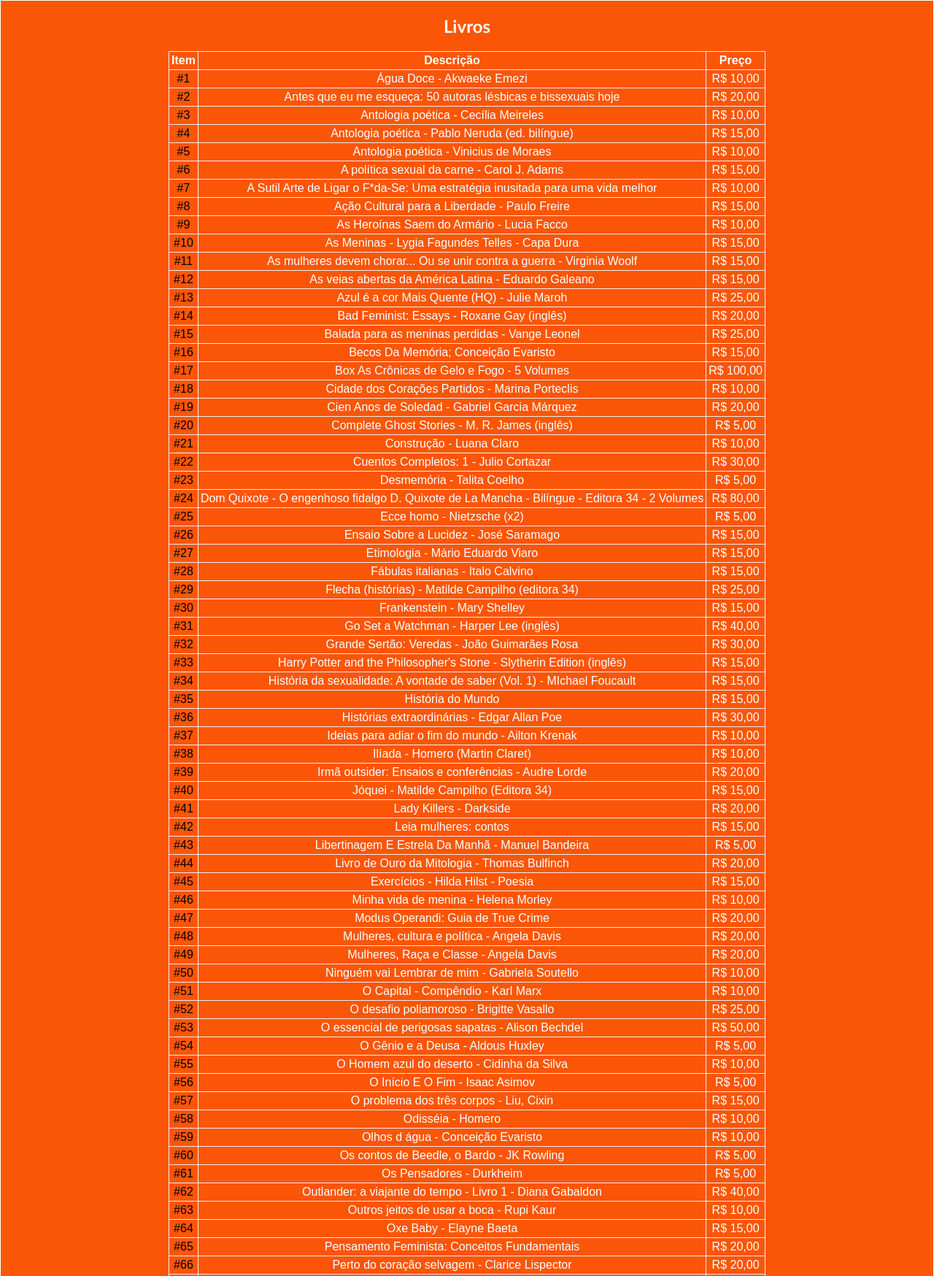
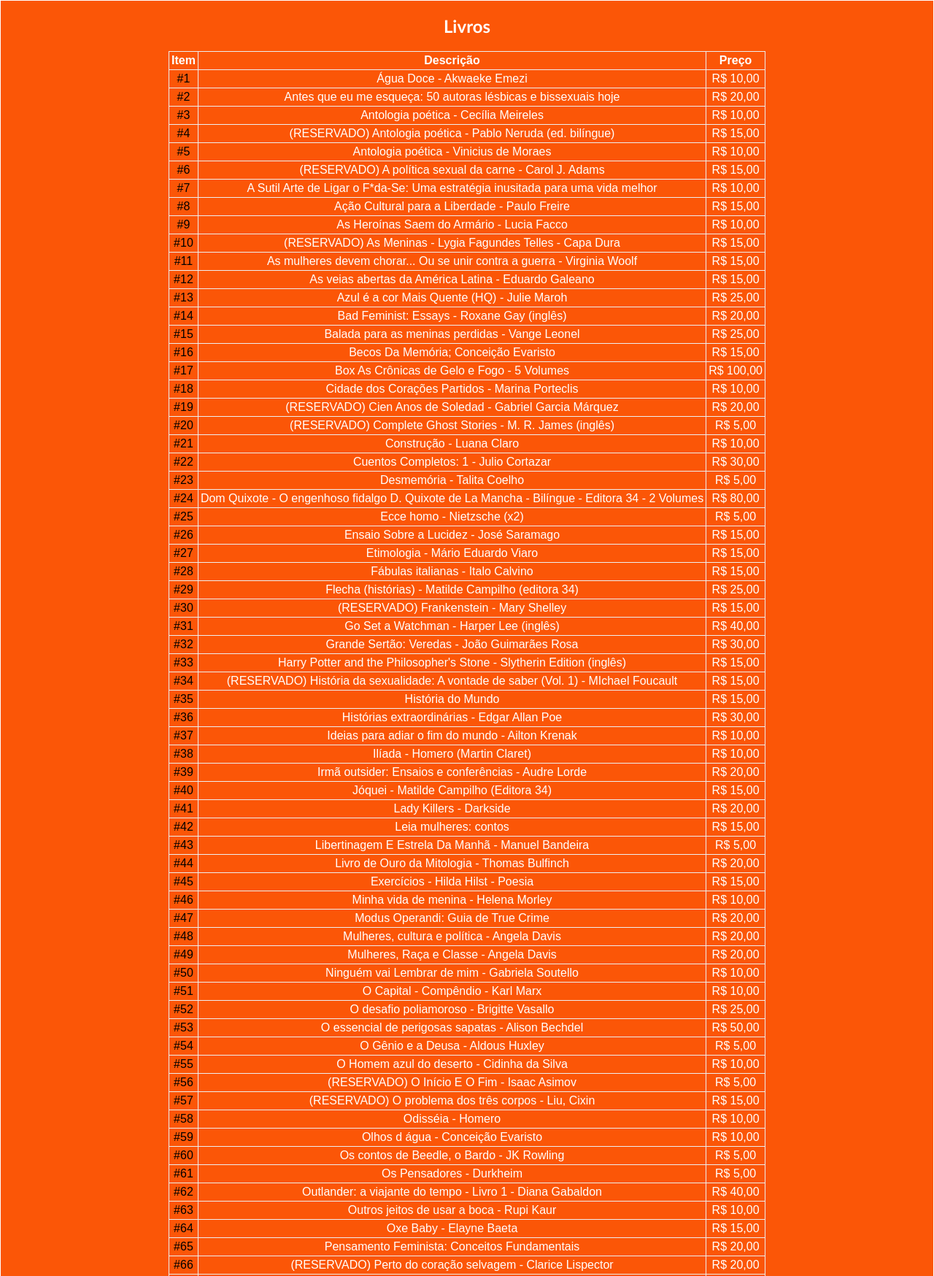
Before and after one commit to Hart-Luna/Bazar, a plain HTML site: page Vendas/index.html in a window 1280 px wide. Shown: the part 629-2377 px from the top of the page at 73% size. Drawn offline with Linux system fonts and the light colour scheme.

Commit message:
livrosvend

```diff
--- a/Vendas/index.html
+++ b/Vendas/index.html
@@ -159,7 +159,7 @@
                     <td>
                         <a href="Livros/antologia neruda.jpg" target="_blank" alt="Antologia Neruda">#4</a>
                     </td>
-                    <td> Antologia poética - Pablo Neruda (ed. bilíngue)</td>
+                    <td> (RESERVADO) Antologia poética - Pablo Neruda (ed. bilíngue)</td>
                     <td>R$ 15,00</td>
                 </tr>
                 <tr>
@@ -173,7 +173,7 @@
                     <td>
                         <a href="Livros/politica sexual.jpg" target="_blank" alt="Política Sexual da Carne">#6</a>
                     </td>
-                    <td> A política sexual da carne - Carol J. Adams</td>
+                    <td> (RESERVADO) A política sexual da carne - Carol J. Adams</td>
                     <td>R$ 15,00</td>
                 </tr>
                 <tr>
@@ -201,7 +201,7 @@
                     <td>
                         <a href="Livros/as meninas.jpg" target="_blank" alt="As meninas">#10</a>
                     </td>
-                    <td> As Meninas - Lygia Fagundes Telles - Capa Dura</td>
+                    <td> (RESERVADO) As Meninas - Lygia Fagundes Telles - Capa Dura</td>
                     <td>R$ 15,00</td>
                 </tr>
                 <tr>
@@ -264,14 +264,14 @@
                     <td>
                         <a href="Livros/cien anos.jpg" target="_blank" alt="Cien Años de Soledade">#19</a>
                     </td>
-                    <td>Cien Anos de Soledad - Gabriel Garcia Márquez</td>
+                    <td> (RESERVADO) Cien Anos de Soledad - Gabriel Garcia Márquez</td>
                     <td>R$ 20,00</td>
                 </tr>
                 <tr>
                     <td>
                         <a href="Livros/ghost stories.jpg" target="_blank" alt="Complete Ghost Stories">#20</a>
                     </td>
-                    <td>Complete Ghost Stories - M. R. James (inglês)</td>
+                    <td> (RESERVADO) Complete Ghost Stories - M. R. James (inglês)</td>
                     <td> R$ 5,00</td>
                 </tr>
                 <tr>
@@ -341,7 +341,7 @@
                     <td>
                         <a href="Livros/frankenstein.jpg" target="_blank" alt="Frankenstein">#30</a>
                     </td>
-                    <td>Frankenstein - Mary Shelley</td>
+                    <td> (RESERVADO) Frankenstein - Mary Shelley</td>
                     <td> R$ 15,00</td>
                 </tr>
                 <tr>
@@ -369,7 +369,7 @@
                     <td>
                         <a href="Livros/historia da sexualidade.jpg" target="_blank" alt="Historia da sexualidade">#34</a>
                     </td>
-                    <td>História da sexualidade: A vontade de saber (Vol. 1) - MIchael Foucault</td>
+                    <td>(RESERVADO) História da sexualidade: A vontade de saber (Vol. 1) - MIchael Foucault</td>
                     <td> R$ 15,00</td>
                 </tr>
                 <tr>
@@ -523,14 +523,14 @@
                     <td>
                         <a href="Livros/inicio e o fim.jpg" target="_blank" alt="O início e o fim">#56</a>
                     </td>
-                    <td>O Início E O Fim - Isaac Asimov </td>
+                    <td> (RESERVADO) O Início E O Fim - Isaac Asimov </td>
                     <td>R$ 5,00</td>
                 </tr>
                 <tr>
                     <td>
                         <a href="Livros/problema tres corpos.jpg" target="_blank" alt="O problema dos tres corpos">#57</a>
                     </td>
-                    <td>O problema dos três corpos - Liu, Cixin</td>
+                    <td>(RESERVADO) O problema dos três corpos - Liu, Cixin</td>
                     <td>R$ 15,00</td>
                 </tr>
                 <tr>
@@ -593,7 +593,7 @@
                     <td>
                         <a href="Livros/perto do coraçao.jpg" target="_blank" alt="Perto do coração selvagem">#66</a>
                     </td>
-                    <td>Perto do coração selvagem - Clarice Lispector</td>
+                    <td>(RESERVADO) Perto do coração selvagem - Clarice Lispector</td>
                     <td>R$ 20,00</td>
                 </tr>
                 <tr>
@@ -670,7 +670,7 @@
                     <td>
                         <a href="Livros/bolota.jpg" target="_blank" alt="Uma bolota molenga e feliz">#77</a>
                     </td>
-                    <td>Uma bolota molenga e feliz - Sarah Andersen</td>
+                    <td> (RESERVADO) Uma bolota molenga e feliz - Sarah Andersen</td>
                     <td>R$ 15,00</td>
                 </tr>
                 <tr>
```
